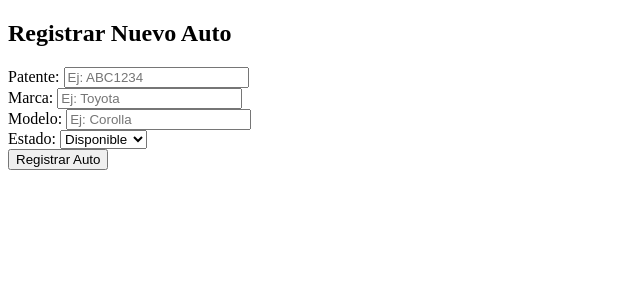
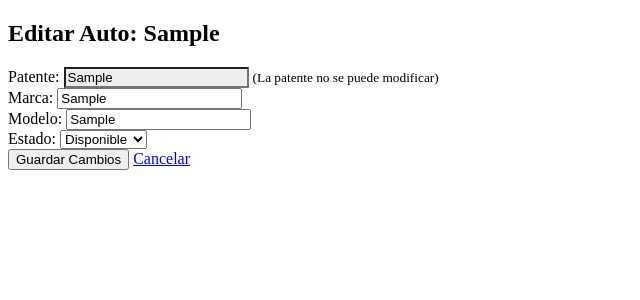
Before and after one commit to lea260/mvc2026_v2, a PHP site: page /index.php/autos/editar/1 in a window 1280 px wide. Shown: the top 300 px of the page, without its empty margins (0-640 px from the left). Run offline with PHP 8.4, Linux system fonts and the light colour scheme; tables that the repository leaves empty hold one stand-in row (values such as "Sample post").

Commit message:
con formulario multiproposito

```diff
--- a/src/Vista/autos/formulario.php
+++ b/src/Vista/autos/formulario.php
@@ -1,68 +1,76 @@
 <?php
 
 use App\Config\Settings;
+// Si viene un objeto auto, cargamos sus datos, si no, campos vacíos
+$isEdit = isset($auto);
+$action = $isEdit ? "autos/actualizar" : "autos/crear";
 ?>
+
 <!DOCTYPE html>
 <html lang="es">
 
 <head>
     <meta charset="UTF-8">
-    <meta name="viewport" content="width=device-width, initial-scale=1.0">
-    <title>Registro de Auto</title>
+    <title><?= $isEdit ? 'Editar' : 'Registrar' ?> Auto</title>
 </head>
 
 <body>
-    <h2>Registrar Nuevo Auto</h2>
+    <h2><?= $isEdit ? 'Editar Auto: ' . $auto->getPatente() : 'Registrar Nuevo Auto' ?></h2>
 
-    <form action="<?= Settings::getUrlBase() ?>autos/guardar_controller.php" method="POST">
+    <form action="<?= Settings::getUrlBase() ?><?= $action ?>" method="POST">
+
+        <?php if ($isEdit): ?>
+            <input type="hidden" name="id" value="<?= $auto->getId() ?>">
+            <input type="hidden" name="version" value="<?= $auto->getVersion() ?>">
+        <?php endif; ?>
+
         <div>
             <label for="patente">Patente:</label>
             <input
-                type="text"
-                id="patente"
-                name="patente"
-                maxlength="7"
-                required
-                placeholder="Ej: ABC1234">
+                type="text" id="patente" name="patente" maxlength="7" required
+                placeholder="Ej: ABC1234"
+                value="<?= $isEdit ? $auto->getPatente() : '' ?>"
+                <?= $isEdit ? 'readonly style="background-color: #eee;"' : '' ?>>
+            <?php if ($isEdit): ?>
+                <small>(La patente no se puede modificar)</small>
+            <?php endif; ?>
         </div>
 
         <div>
             <label for="marca">Marca:</label>
             <input
-                type="text"
-                id="marca"
-                name="marca"
-                required
-                placeholder="Ej: Toyota">
+                type="text" id="marca" name="marca" required
+                value="<?= $isEdit ? $auto->getMarca() : '' ?>">
         </div>
 
         <div>
             <label for="modelo">Modelo:</label>
             <input
-                type="text"
-                id="modelo"
-                name="modelo"
-                required
-                placeholder="Ej: Corolla">
+                type="text" id="modelo" name="modelo" required
+                value="<?= $isEdit ? $auto->getModelo() : '' ?>">
         </div>
 
         <div>
             <label for="estado">Estado:</label>
-            <select
-                id="estado"
-                name="estado"
-                required>
-                <option value="disponible" selected>Disponible</option>
-                <option value="reservado">Reservado</option>
-                <option value="vendido">Vendido</option>
+            <select id="estado" name="estado" required>
+                <?php
+                $estados = ['disponible' => 'Disponible', 'reservado' => 'Reservado', 'vendido' => 'Vendido'];
+                foreach ($estados as $val => $texto):
+                    $selected = ($isEdit && $auto->getEstado() === $val) ? 'selected' : '';
+                ?>
+                    <option value="<?= $val ?>" <?= $selected ?>><?= $texto ?></option>
+                <?php endforeach; ?>
             </select>
         </div>
 
-
         <div>
             <button type="submit">
-                Registrar Auto
+                <?= $isEdit ? 'Guardar Cambios' : 'Registrar Auto' ?>
             </button>
+
+            <?php if ($isEdit): ?>
+                <a href="<?= Settings::getUrlBase() ?>autos">Cancelar</a>
+            <?php endif; ?>
         </div>
     </form>
 </body>
```
